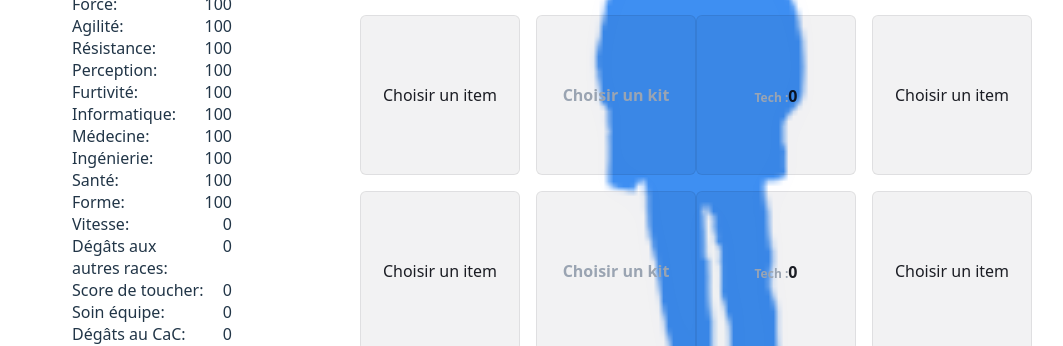
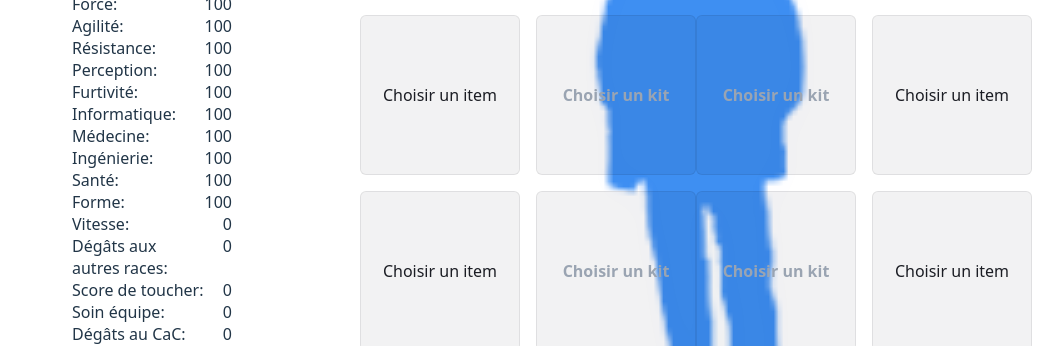
Before and after one commit to Isilin/dreadcast_simulator, a React (Vite) app in the folder frontend/: page / in a window 1280 px wide. Shown: the part 193-539 px from the top of the page, without its empty margins (128-1191 px from the left). Built offline with nearby package versions, Linux system fonts and the light colour scheme.

Commit message:
fix: use correct type for kits selection..

```diff
--- a/frontend/src/domain/kit.ts
+++ b/frontend/src/domain/kit.ts
@@ -1,4 +1,4 @@
-import type { Effect } from './item';
+import type { Effect, ItemType } from './item';
 
 export type KitType =
   | 'head'
@@ -18,3 +18,9 @@ export interface Kit {
   type: KitType;
   effects: Effect[];
 }
+
+export const toKitType = (type: ItemType): KitType | KitType[] => {
+  if (type === 'weapon') {
+    return ['1handMelee', '1handShot', '2handsMelee', '2handsShot'];
+  } else return type as KitType;
+};
--- a/frontend/src/feature/kit/kit-dialog-selector/index.tsx
+++ b/frontend/src/feature/kit/kit-dialog-selector/index.tsx
@@ -1,25 +1,24 @@
 import { Dialog } from '@base-ui-components/react';
+import { useMemo } from 'react';
 
 import { KitCombobox } from '../kit-combobox';
 import { KitNumber } from '../kit-number';
 import styles from './kit-dialog-selector.module.css';
 
 import { useKits } from '@/data/kit';
-import type { Item, ItemSpot, Kit, KitType } from '@/domain';
+import { toKitType, toType, type ItemSpot, type Kit } from '@/domain';
 import { DeleteButton } from '@/ui/delete-button';
 import { useSuit } from '@/ui/hooks/use-suit';
-import type { KitSelection } from '@/ui/providers/suit.provider';
 
 interface Props {
-  type: Item['type'];
+  spot: ItemSpot;
 }
 
-export const KitDialogSelector = ({ type }: Props) => {
+export const KitDialogSelector = ({ spot }: Props) => {
   const suit = useSuit();
-  const kits =
-    (suit[type as keyof typeof suit] as { kits: Array<KitSelection> })?.kits ||
-    [];
-  const { data: allKits } = useKits(type as KitType);
+  const type = useMemo(() => toType(spot), [spot]);
+  const kits = suit[spot]?.kits || [];
+  const { data: allKits } = useKits(toKitType(type));
 
   return (
     <Dialog.Portal>
@@ -33,19 +32,15 @@ export const KitDialogSelector = ({ type }: Props) => {
                 <KitCombobox
                   type={type}
                   kit={kit}
-                  onChange={(newKit: Kit) =>
-                    suit.setKit(type as ItemSpot, newKit, index)
-                  }
+                  onChange={(newKit: Kit) => suit.setKit(spot, newKit, index)}
                 />
                 <KitNumber
                   value={number}
                   onChange={(newNumber) =>
-                    suit.setKitNumber(type as ItemSpot, index, newNumber)
+                    suit.setKitNumber(spot, index, newNumber)
                   }
                 />
-                <DeleteButton
-                  onClick={() => suit.removeKit(type as ItemSpot, index)}
-                />
+                <DeleteButton onClick={() => suit.removeKit(spot, index)} />
               </li>
             ))}
           </ul>
@@ -53,7 +48,7 @@ export const KitDialogSelector = ({ type }: Props) => {
         {allKits && (
           <button
             className={styles.addButton}
-            onClick={() => suit.addKit(type as ItemSpot, allKits[0], true)}
+            onClick={() => suit.addKit(spot, allKits[0], true)}
           >
             +
           </button>
--- a/frontend/src/feature/kit/kit-selector/index.tsx
+++ b/frontend/src/feature/kit/kit-selector/index.tsx
@@ -4,26 +4,24 @@ import { Fragment, useMemo, useState } from 'react';
 import { KitDialogSelector } from '../kit-dialog-selector';
 import styles from './kit-selector.module.css';
 
-import type { Item, Property } from '@/domain';
+import { toType, type ItemSpot, type Property } from '@/domain';
 import { EffectChip } from '@/feature/effect-chip';
 import { useSuit } from '@/ui/hooks/use-suit';
 import type { SuitPiece } from '@/ui/providers/suit.provider';
 
 interface Props {
-  type: Item['type'];
+  spot: ItemSpot;
 }
 
-export const KitSelector = ({ type }: Props) => {
+export const KitSelector = ({ spot }: Props) => {
   const suit = useSuit();
   const [dialogOpen, setDialogOpen] = useState(false);
+  const type = useMemo(() => toType(spot), [spot]);
   const limitTech = useMemo(
     () => (suit[type as keyof typeof suit] as SuitPiece)?.item?.tech || 0,
     [suit, type],
   );
-  const kits = useMemo(
-    () => (suit[type as keyof typeof suit] as SuitPiece)?.kits,
-    [suit, type],
-  );
+  const kits = useMemo(() => suit[spot]?.kits, [suit, spot]);
   const isEmpty = useMemo(() => kits?.length === 0, [kits]);
 
   const { techTotal, statTotals } = useMemo(() => {
@@ -61,7 +59,7 @@ export const KitSelector = ({ type }: Props) => {
               {kits?.map(
                 (k, i) =>
                   k.number > 0 && (
-                    <Fragment key={k.kit.id}>
+                    <Fragment key={`${i}-${k.kit.id}`}>
                       <span className={styles.name}>
                         {k.kit.name}
                         {k.number > 1 && (
@@ -92,7 +90,7 @@ export const KitSelector = ({ type }: Props) => {
           </div>
         )}
       </Dialog.Trigger>
-      <KitDialogSelector type={type} />
+      <KitDialogSelector spot={spot} />
     </Dialog.Root>
   );
 };
--- a/frontend/src/routes/index.tsx
+++ b/frontend/src/routes/index.tsx
@@ -72,10 +72,10 @@ function RouteComponent() {
                 gap: '16px',
               }}
             >
-              <KitSelector type="head" />
-              <KitSelector type="chest" />
-              <KitSelector type="legs" />
-              <KitSelector type="feet" />
+              <KitSelector spot="head" />
+              <KitSelector spot="chest" />
+              <KitSelector spot="legs" />
+              <KitSelector spot="feet" />
             </div>
           </div>
 
@@ -94,9 +94,9 @@ function RouteComponent() {
                 gap: '16px',
               }}
             >
-              <KitSelector type="weapon" />
-              <KitSelector type="weapon" />
-              <KitSelector type="secondary" />
+              <KitSelector spot="leftArm" />
+              <KitSelector spot="rightArm" />
+              <KitSelector spot="secondary" />
             </div>
             <div
               style={{
```
